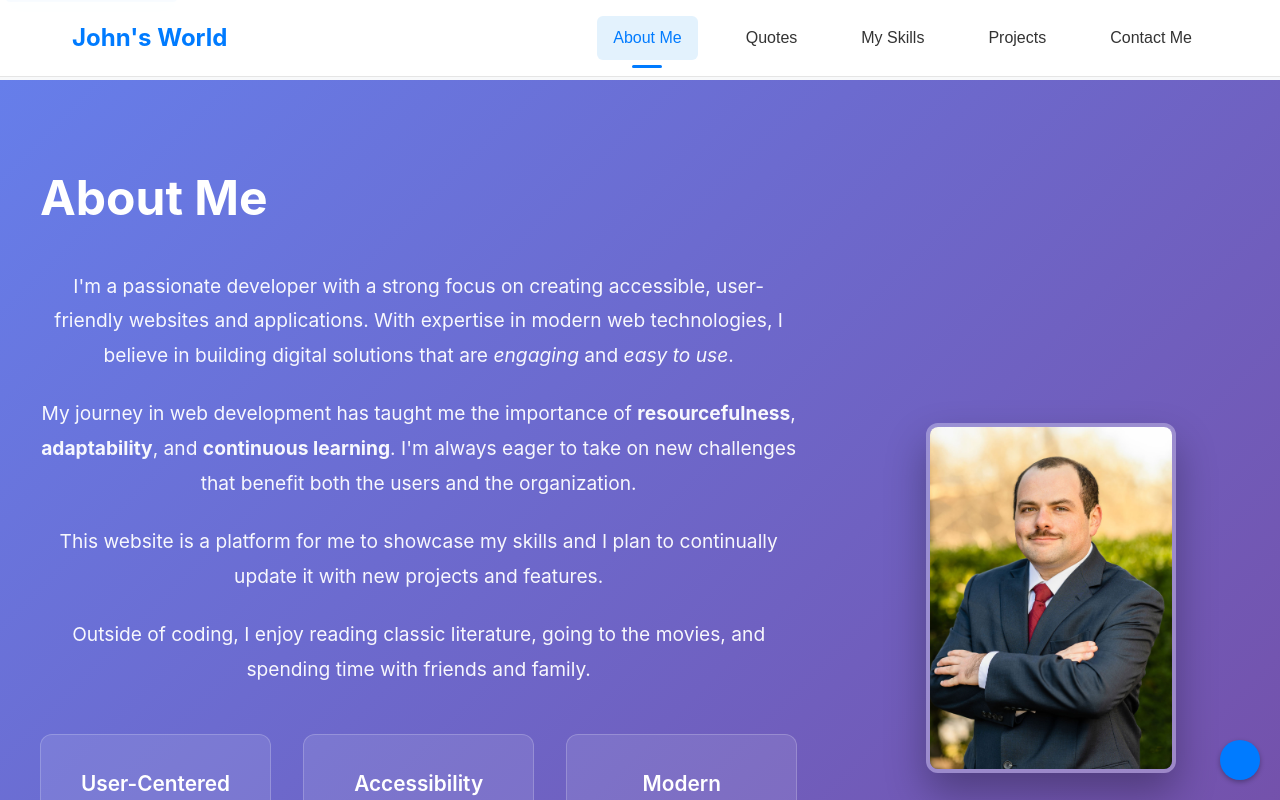
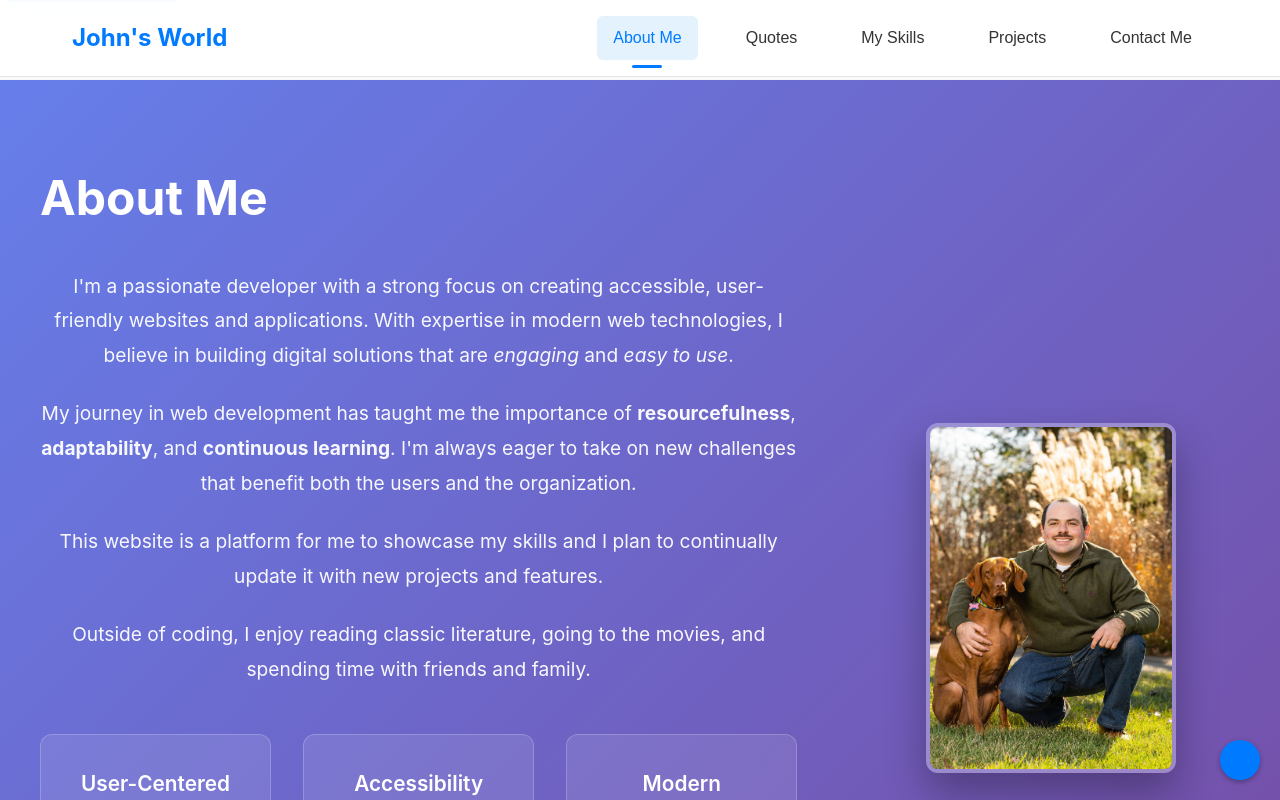
Before and after one commit to JohnMHoyt24/accessible-portfolio, a React (Create React App) app: page / in a window 1280 px wide. Shown: the top 800 px of the page. Built offline with nearby package versions, Linux system fonts and the light colour scheme; the HTML template or start-up script is replaced by a standard one.

Commit message:
Changed images

```diff
--- a/src/components/About.js
+++ b/src/components/About.js
@@ -1,5 +1,5 @@
 import "./About.css";
-import profileImage from "../assets/profile.jpg"
+import happyImage from "../assets/happy.jpg";
 
 const About = () => {
   return (
@@ -58,8 +58,8 @@ const About = () => {
               aria-label="Profile picture of the developer"
             >
               <img
-                src={profileImage}
-                alt="Profile picture of the developer"
+                src={happyImage}
+                alt="Profile picture of me with my dog, Happy."
                 className="profile-img"
               />
             </div>
```
